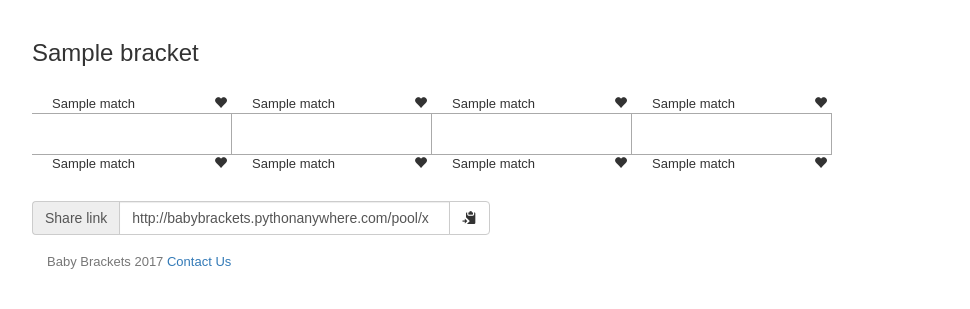
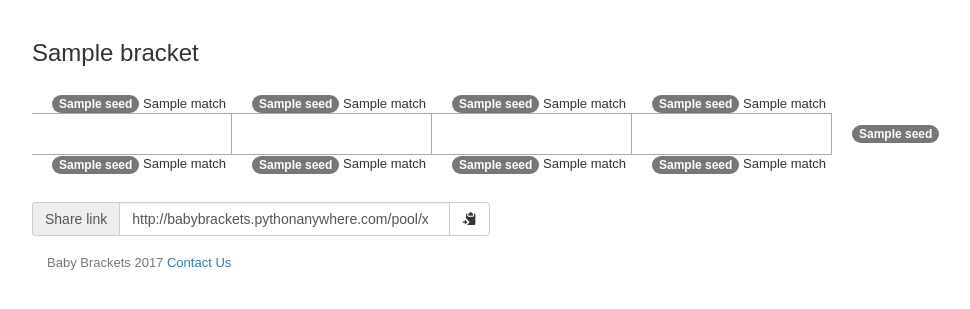
Before and after one commit to kw2h/baby_brackets, a Python web app: template app/templates/edit.html in a window 1280 px wide. Shown: the part 62-371 px from the top of the page, without its empty margins (38-1008 px from the left). Run offline with Jinja, Linux system fonts and the light colour scheme; the template is opened without the code that fills it: most values are stand-ins (such as "Sample title", 1, 10 or a date in 2020); some libraries are stand-ins or nearby versions.

Commit message:
adding seeds to displayed bracket

```diff
--- a/app/templates/edit.html
+++ b/app/templates/edit.html
@@ -45,10 +45,10 @@ li.game{
     font-weight:bold;
     color: #337ab7;
   }
-  li.game span{
+  /*li.game span{
     float:right;
     margin-right:5px;
-  }
+  }*/
 
   li.game-top{
     border-bottom:1px solid #aaa;
@@ -87,45 +87,45 @@ li.game{
 	<ul class="round round-1">
 		<li class="spacer">&nbsp;</li>
     {% for match in round1 %}
-      <li class="game game-top {% if match.winner == match.name1|default('', true) %}winner{% endif %}" data-bracketid="{{match.bracket_id}}" data-matchid="{{match.match_id}}" data-nameid="{{match.name1_id}}" data-name="{{match.name1}}">{{ match.name1|default('', true) }} <span class="glyphicon glyphicon-heart" aria-hidden="true"></span></li>
+      <li class="game game-top {% if match.winner == match.name1|default('', true) %}winner{% endif %}" data-bracketid="{{match.bracket_id}}" data-matchid="{{match.match_id}}" data-nameid="{{match.name1_id}}" data-name="{{match.name1}}" data-seed="{{match.name1.seed}}"><span class="badge">{{ match.name1.seed|default('', true) }}</span> {{ match.name1|default('', true) }}</li>
   		<li class="game game-spacer">&nbsp;</li>
 
-      <li class="game game-bottom {% if match.winner == match.name2|default('', true) %}winner{% endif %}" data-bracketid="{{match.bracket_id}}" data-matchid="{{match.match_id}}" data-nameid="{{match.name2_id}}" data-name="{{match.name2}}">{{ match.name2|default('', true) }} <span class="glyphicon glyphicon-heart" aria-hidden="true"></span></li>
+      <li class="game game-bottom {% if match.winner == match.name2|default('', true) %}winner{% endif %}" data-bracketid="{{match.bracket_id}}" data-matchid="{{match.match_id}}" data-nameid="{{match.name2_id}}" data-name="{{match.name2}}" data-seed="{{match.name2.seed}}"><span class="badge">{{ match.name2.seed|default('', true) }}</span> {{ match.name2|default('', true) }}</li>
   		<li class="spacer">&nbsp;</li>
     {% endfor %}
 	</ul>
 	<ul class="round round-2">
     <li class="spacer">&nbsp;</li>
     {% for match in round2 %}
-    <li class="game game-top {% if match.winner == match.name1|default('', true) %}winner{% endif %}" data-bracketid="{{match.bracket_id}}" data-matchid="{{match.match_id}}" data-nameid="{{match.name1_id}}" data-name="{{match.name1}}">{{ match.name1|default('', true) }} <span class="glyphicon glyphicon-heart" aria-hidden="true"></span></li>
+    <li class="game game-top {% if match.winner == match.name1|default('', true) %}winner{% endif %}" data-bracketid="{{match.bracket_id}}" data-matchid="{{match.match_id}}" data-nameid="{{match.name1_id}}" data-name="{{match.name1}}" data-seed="{{match.name1.seed}}"><span class="badge">{{ match.name1.seed|default('', true) }}</span> {{ match.name1|default('', true) }}</li>
     <li class="game game-spacer">&nbsp;</li>
 
-    <li class="game game-bottom {% if match.winner == match.name2|default('', true) %}winner{% endif %}" data-bracketid="{{match.bracket_id}}" data-matchid="{{match.match_id}}" data-nameid="{{match.name2_id}}" data-name="{{match.name2}}">{{ match.name2|default('', true) }} <span class="glyphicon glyphicon-heart" aria-hidden="true"></span></li>
+    <li class="game game-bottom {% if match.winner == match.name2|default('', true) %}winner{% endif %}" data-bracketid="{{match.bracket_id}}" data-matchid="{{match.match_id}}" data-nameid="{{match.name2_id}}" data-name="{{match.name2}}" data-seed="{{match.name2.seed}}"><span class="badge">{{ match.name2.seed|default('', true) }}</span> {{ match.name2|default('', true) }}</li>
     <li class="spacer">&nbsp;</li>
     {% endfor %}
 	</ul>
 	<ul class="round round-3">
     <li class="spacer">&nbsp;</li>
     {% for match in round3 %}
-    <li class="game game-top {% if match.winner == match.name1|default('', true) %}winner{% endif %}" data-bracketid="{{match.bracket_id}}" data-matchid="{{match.match_id}}" data-nameid="{{match.name1_id}}" data-name="{{match.name1}}">{{ match.name1|default('', true) }} <span class="glyphicon glyphicon-heart" aria-hidden="true"></span></li>
+    <li class="game game-top {% if match.winner == match.name1|default('', true) %}winner{% endif %}" data-bracketid="{{match.bracket_id}}" data-matchid="{{match.match_id}}" data-nameid="{{match.name1_id}}" data-name="{{match.name1}}" data-seed="{{match.name1.seed}}"><span class="badge">{{ match.name1.seed|default('', true) }}</span> {{ match.name1|default('', true) }}</li>
     <li class="game game-spacer">&nbsp;</li>
 
-    <li class="game game-bottom {% if match.winner == match.name2|default('', true) %}winner{% endif %}" data-bracketid="{{match.bracket_id}}" data-matchid="{{match.match_id}}" data-nameid="{{match.name2_id}}" data-name="{{match.name2}}">{{ match.name2|default('', true) }} <span class="glyphicon glyphicon-heart" aria-hidden="true"></span></li>
+    <li class="game game-bottom {% if match.winner == match.name2|default('', true) %}winner{% endif %}" data-bracketid="{{match.bracket_id}}" data-matchid="{{match.match_id}}" data-nameid="{{match.name2_id}}" data-name="{{match.name2}}" data-seed="{{match.name2.seed}}"><span class="badge">{{ match.name2.seed|default('', true) }}</span> {{ match.name2|default('', true) }}</li>
     <li class="spacer">&nbsp;</li>
     {% endfor %}
 	</ul>
 	<ul class="round round-4">
     <li class="spacer">&nbsp;</li>
     {% for match in round4 %}
-    <li class="game game-top {% if match.winner == match.name1|default('', true) %}winner{% endif %}" data-bracketid="{{match.bracket_id}}" data-matchid="{{match.match_id}}" data-nameid="{{match.name1_id}}" data-name="{{match.name1}}">{{ match.name1|default('', true) }} <span class="glyphicon glyphicon-heart" aria-hidden="true"></span></li>
+    <li class="game game-top {% if match.winner == match.name1|default('', true) %}winner{% endif %}" data-bracketid="{{match.bracket_id}}" data-matchid="{{match.match_id}}" data-nameid="{{match.name1_id}}" data-name="{{match.name1}}" data-seed="{{match.name1.seed}}"><span class="badge">{{ match.name1.seed|default('', true) }}</span> {{ match.name1|default('', true) }}</li>
     <li class="game game-spacer">&nbsp;</li>
 
-    <li class="game game-bottom {% if match.winner == match.name2|default('', true) %}winner{% endif %}" data-bracketid="{{match.bracket_id}}" data-matchid="{{match.match_id}}" data-nameid="{{match.name2_id}}" data-name="{{match.name2}}">{{ match.name2|default('', true) }} <span class="glyphicon glyphicon-heart" aria-hidden="true"></span></li>
+    <li class="game game-bottom {% if match.winner == match.name2|default('', true) %}winner{% endif %}" data-bracketid="{{match.bracket_id}}" data-matchid="{{match.match_id}}" data-nameid="{{match.name2_id}}" data-name="{{match.name2}}" data-seed="{{match.name2.seed}}"><span class="badge">{{ match.name2.seed|default('', true) }}</span> {{ match.name2|default('', true) }}</li>
     <li class="spacer">&nbsp;</li>
     {% endfor %}
 	</ul>
 	<ul class="round">
-    <li class="game champ winner">{{ round4[0].winner|default('', true) }}</li>
+    <li class="game champ winner"><span class="badge">{{ round4[0].winner.seed|default('', true) }}</span> {{ round4[0].winner|default('', true) }}</li>
 	</ul>
 </main>
 <div class="row">
@@ -142,7 +142,7 @@ li.game{
 {% if parent_flag or not round1[0].bracket.scoring_bracket.completed %}
   {% if not round1[0].bracket.completed %}
     <script>
-    function advanceName(name, nameid, matchid, bracketid) {
+    function advanceName(name, seed, nameid, matchid, bracketid) {
       // logic for 16 team tournament advancement
       // defines next match to insert winner, id of that match
       // and whether it is the top (1) or bottom (2) team
@@ -209,7 +209,7 @@ li.game{
         $('#end-btn').show();
       }
       // insert winner into next match and update data attributes
-      nextgame.html(name + ' <span class="glyphicon glyphicon-heart" aria-hidden="true"></span>')
+      nextgame.html('<span class="badge">' + seed + '</span> ' + name)
         .data('name', name)
         .data('nameid', nameid);
       // AJAX post to api endpoint with data tp update database
@@ -223,10 +223,11 @@ li.game{
       // click event listener for each name in bracket
       $('li.game.game-top, li.game.game-bottom').click(function() {
         var name = $(this).data('name');
+        var seed = $(this).data('seed');
         var nameid = $(this).data('nameid');
         var matchid = $(this).data('matchid');
         var bracketid = $(this).data('bracketid');
-        advanceName(name, nameid, matchid, bracketid);
+        advanceName(name, seed, nameid, matchid, bracketid);
         // remove winner class from other name if present for formatting
         $('li.game[data-matchid='+matchid+']').removeClass('winner');
         // add winner class to clicked name to format bold and color
```
Also changed, not shown: app/templates/view.html (+11 -11 lines).
